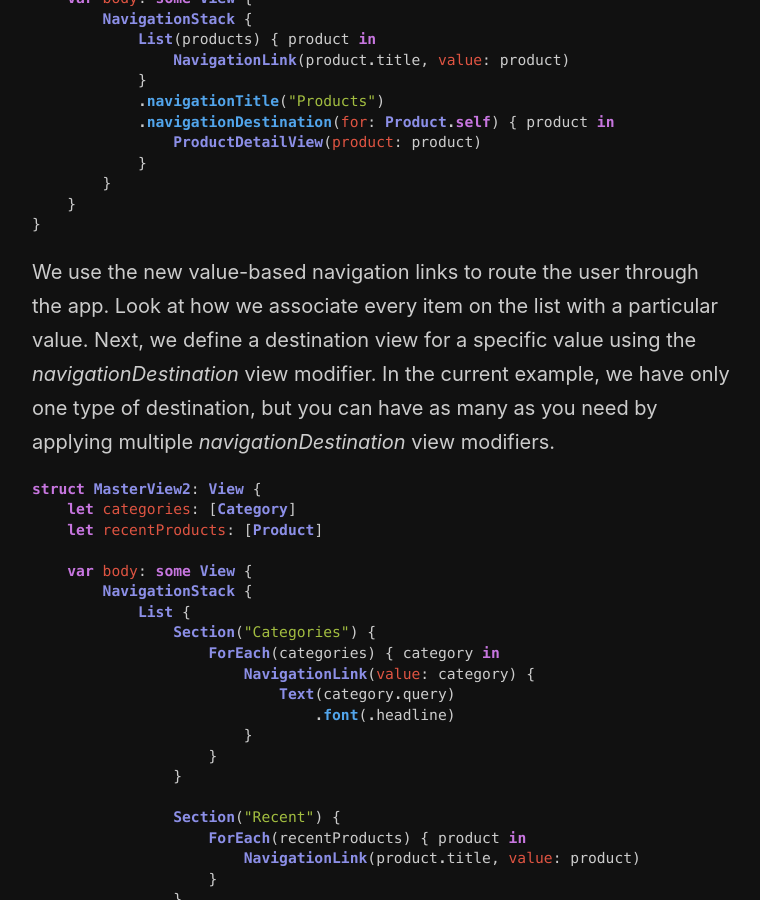
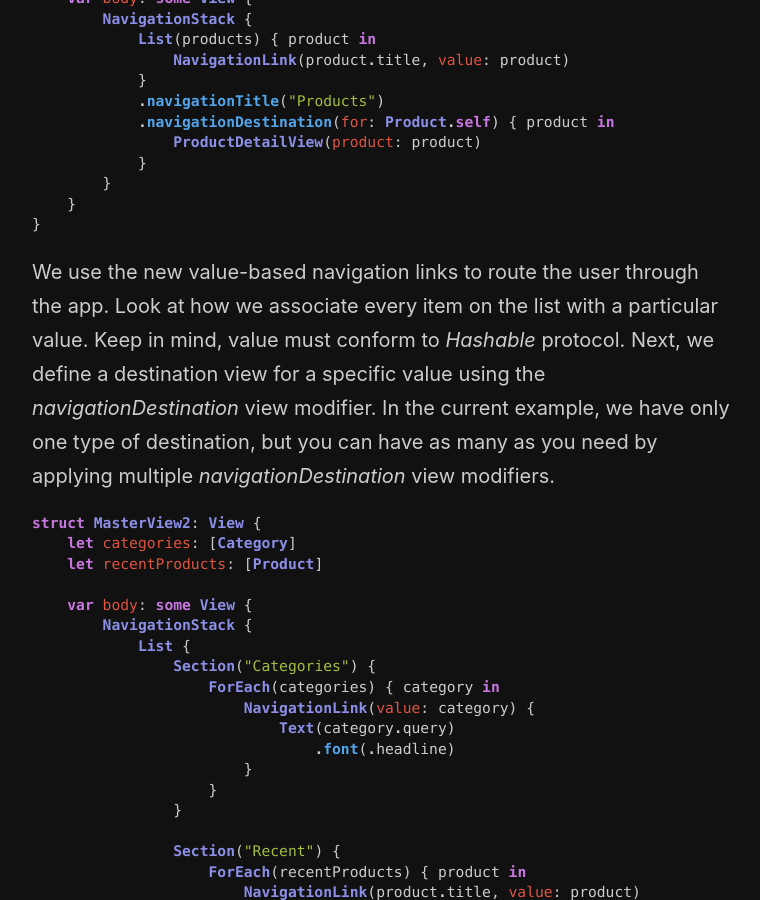
Before and after one commit to mecid/mecid.github.io, a Jekyll site: the page built from _posts/2022-06-15-mastering-navigationstack-in-swiftui-navigator-pattern.md, in a window 1280 px wide and 900 px high, scrolled down 1592 px. Shown: the whole window, without its empty margins (258-1018 px from the left). Built offline with Jekyll 4.4.1, drawn with Linux system fonts in a browser that asks for light colours.

Commit message:
small addition to navigation post

````diff
--- a/_posts/2022-06-15-mastering-navigationstack-in-swiftui-navigator-pattern.md
+++ b/_posts/2022-06-15-mastering-navigationstack-in-swiftui-navigator-pattern.md
@@ -58,7 +58,7 @@ struct MasterView1: View {
 }
 ```
 
-We use the new value-based navigation links to route the user through the app. Look at how we associate every item on the list with a particular value. Next, we define a destination view for a specific value using the *navigationDestination* view modifier. In the current example, we have only one type of destination, but you can have as many as you need by applying multiple *navigationDestination* view modifiers.
+We use the new value-based navigation links to route the user through the app. Look at how we associate every item on the list with a particular value. Keep in mind, value must conform to *Hashable* protocol. Next, we define a destination view for a specific value using the *navigationDestination* view modifier. In the current example, we have only one type of destination, but you can have as many as you need by applying multiple *navigationDestination* view modifiers.
 
 ```swift
 struct MasterView2: View {
````
